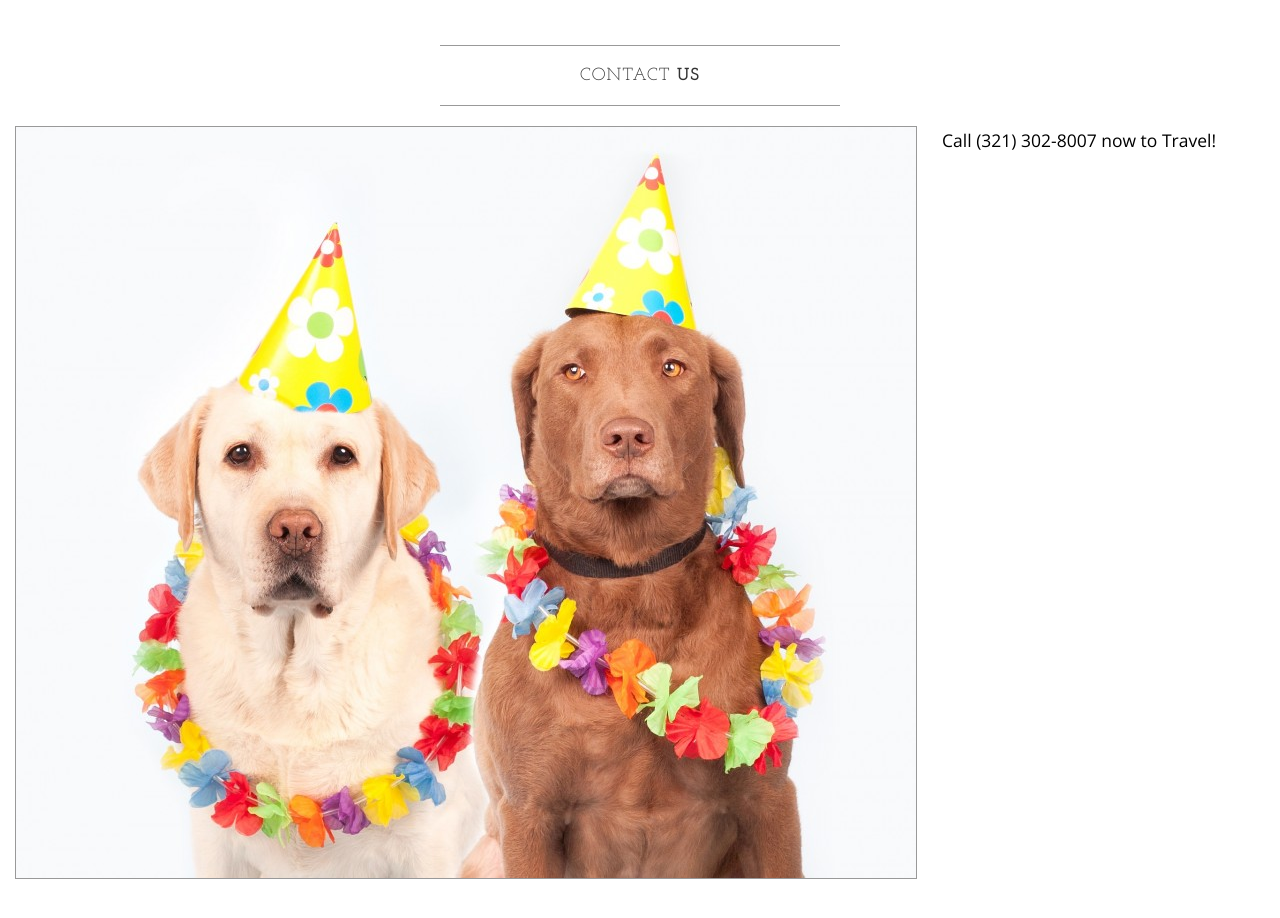
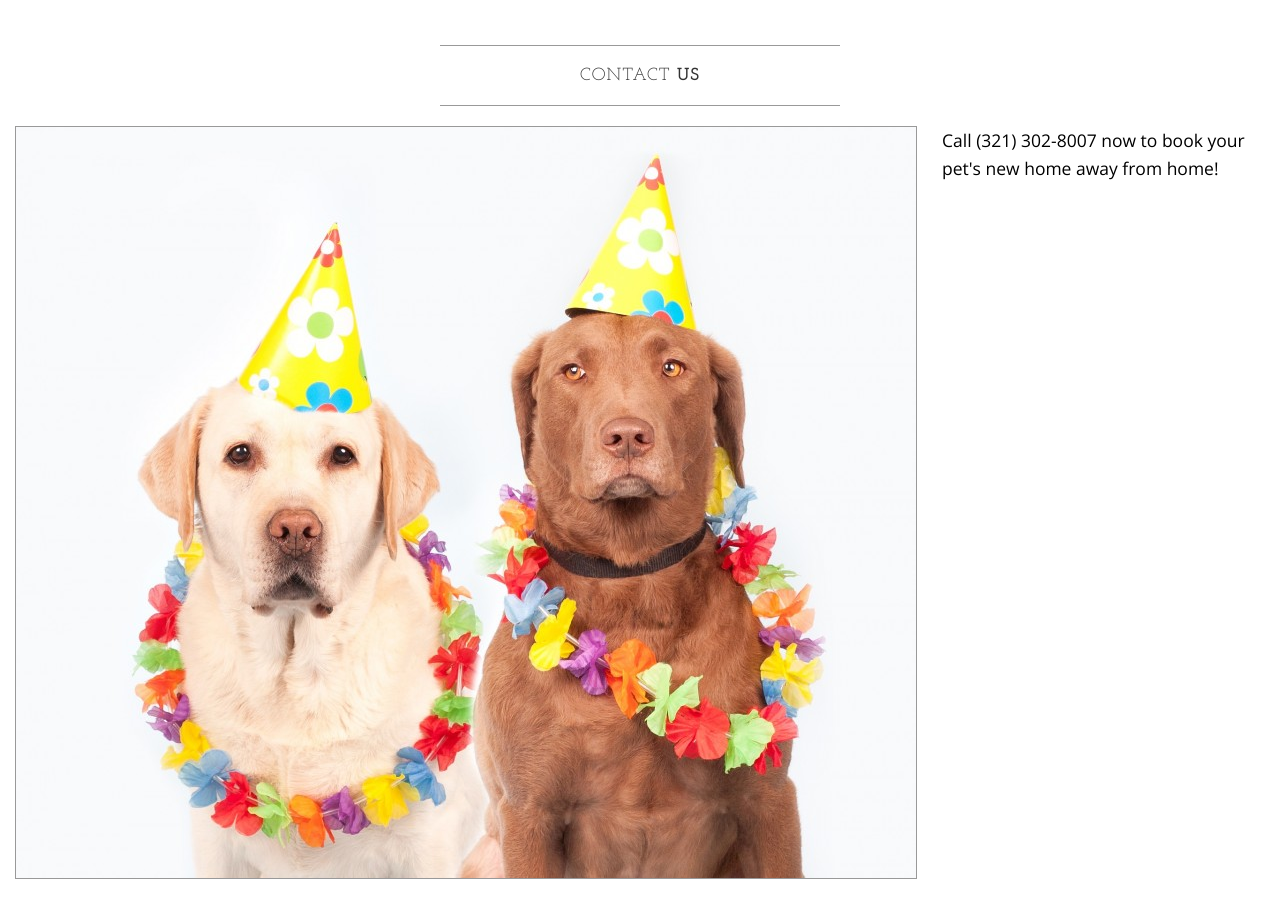
Before and after one commit to MTR2D2/pt, a plain HTML site: page index.html in a window 1280 px wide. Shown: the part 2900-3818 px from the top of the page. Drawn offline with nearby package versions, Linux system fonts and the light colour scheme.

Commit message:
Content Update

```diff
--- a/index.html
+++ b/index.html
@@ -125,7 +125,7 @@
                     <hr>
                     <img class="img-responsive img-border img-left" src="img/dogCelebration.jpg" alt="">
                     <hr class="visible-xs">
-                    <p>Call (321) 302-8007 now to Travel!</p>
+                    <p>Call (321) 302-8007 now to book your pet's new home away from home!</p>
                 </div>
             </div>
         </div>
```
